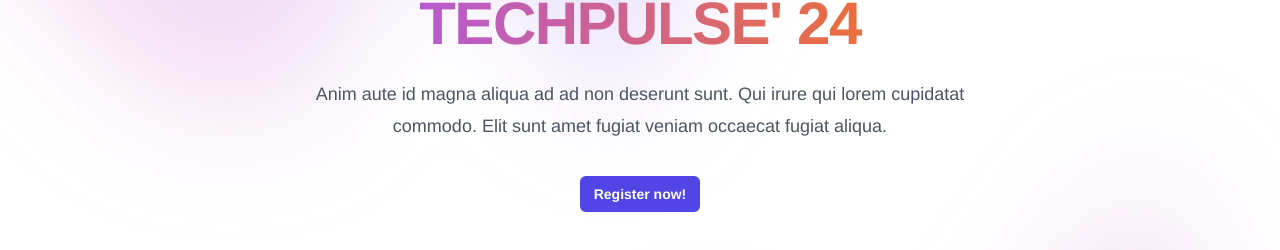
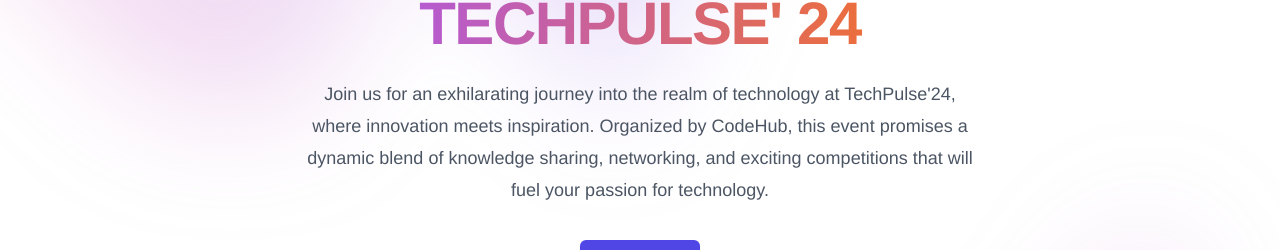
Before and after one commit to SaiShankar93/tech-pulse, a React (Vite) app: page / in a window 1280 px wide. Shown: the part 254-504 px from the top of the page. Built offline with nearby package versions, Linux system fonts and the light colour scheme.

Commit message:
Update Navbar.jsx

```diff
--- a/src/components/Navbar.jsx
+++ b/src/components/Navbar.jsx
@@ -103,8 +103,7 @@
               TECHPULSE' 24
             </h1>
             <p className="mt-6 text-lg leading-8 text-gray-600">
-              Anim aute id magna aliqua ad ad non deserunt sunt. Qui irure qui lorem cupidatat commodo. Elit sunt amet
-              fugiat veniam occaecat fugiat aliqua.
+              Join us for an exhilarating journey into the realm of technology at TechPulse'24, where innovation meets inspiration. Organized by CodeHub, this event promises a dynamic blend of knowledge sharing, networking, and exciting competitions that will fuel your passion for technology.
             </p>
             <div className="mt-10">
               <a
```
